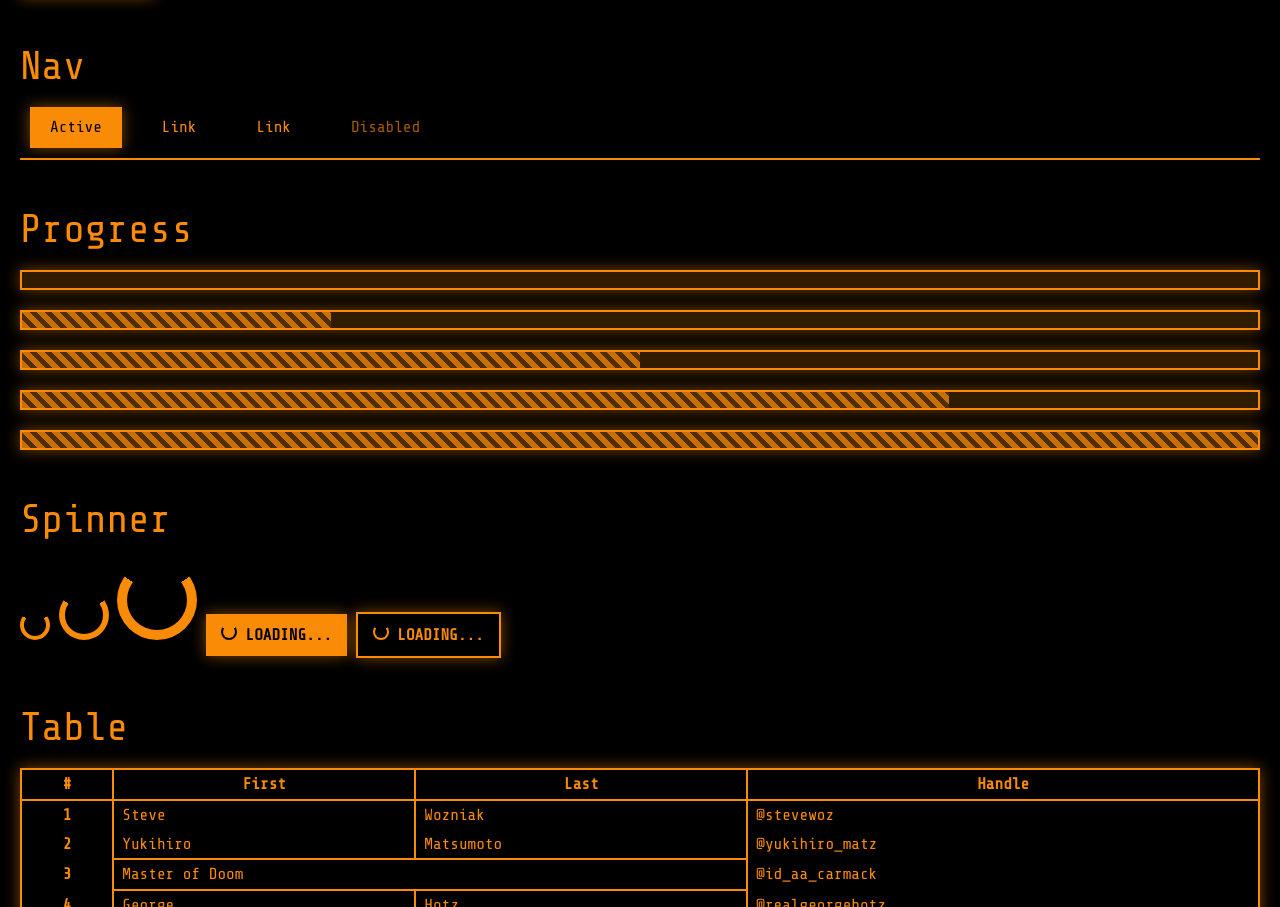
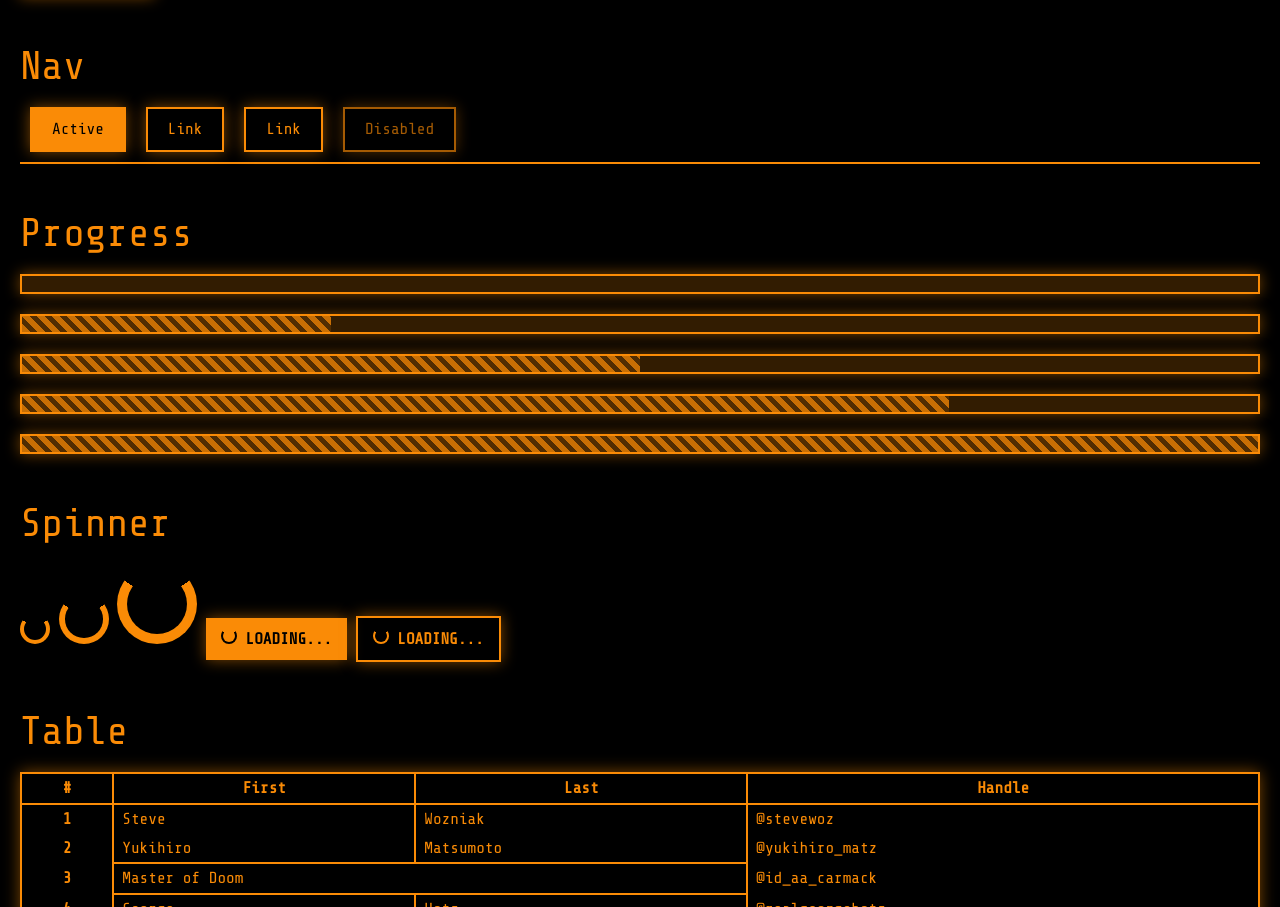
Before and after one commit to 4skinSkywalker/Aeon-Flexx-CSS, a plain HTML site: page index.html in a window 1280 px wide. Shown: the part 4741-5648 px from the top of the page. Drawn offline with nearby package versions, Linux system fonts and the light colour scheme.

Commit message:
update css

```diff
--- a/aeon-flexx.css
+++ b/aeon-flexx.css
@@ -1264,6 +1264,9 @@ small {
 .nav-item {
   margin-inline: var(--tertiary-space);
   margin-bottom: var(--tertiary-space);
+  border: 2px solid rgba(var(--primary-color), 1);
+  box-shadow: 0 0 15px rgba(var(--primary-color), 0.5);
+  transition: all 400ms ease;
 }
 
 .nav-link {
@@ -1271,10 +1274,10 @@ small {
   text-decoration: none;
 }
 
+.nav-item:hover,
 .nav-item.active {
   color: rgba(var(--bg-color), 1);
   background-color: rgba(var(--primary-color), 1);
-  box-shadow: 0 0 15px rgba(var(--primary-color), 0.5);
 }
 
 .nav-item.disabled {
```
